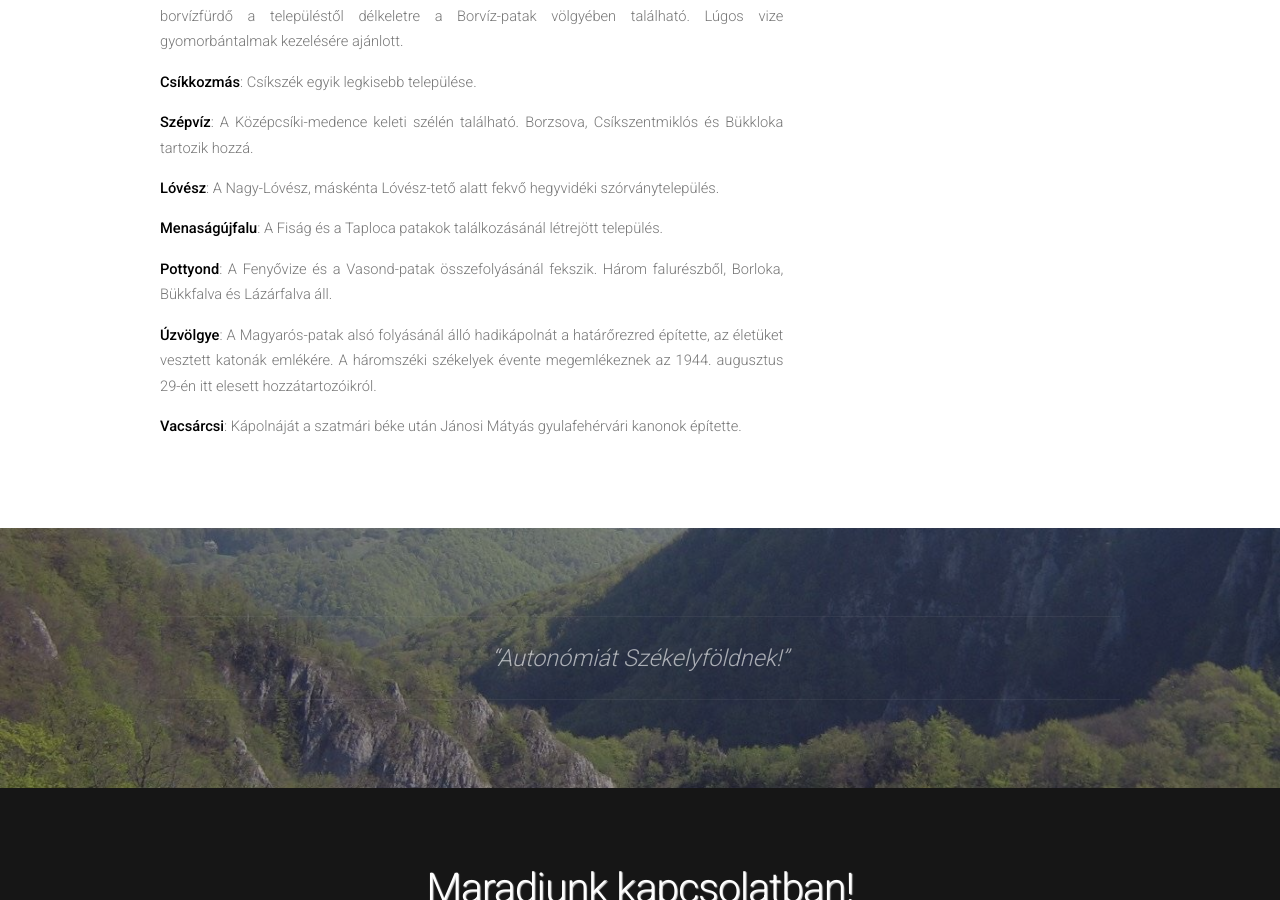
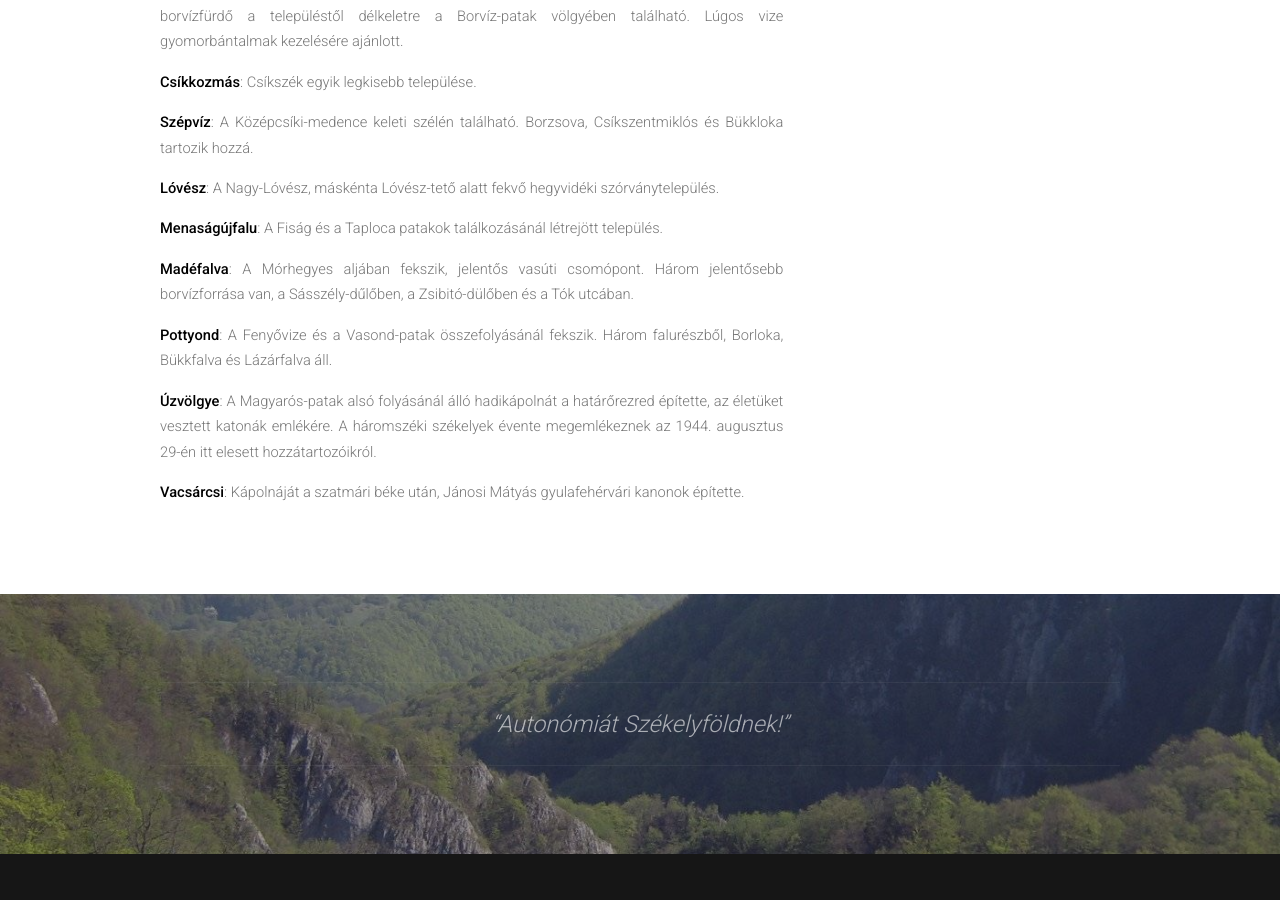
Before and after one commit to siculia/siculia.github.io, a Jekyll site: the page built from siculia-csikszek.html, in a window 1280 px wide and 900 px high, scrolled down 4831 px. Built offline with Jekyll 4.4.1, drawn with Linux system fonts in a browser that asks for light colours; nearby versions of some CDN libraries; library files that are not in the unit come from our copies; some of the changed text lies outside the part shown.

Commit message:
Csíkszéki települések leírása, Madéfalva

```diff
--- a/siculia-csikszek.html
+++ b/siculia-csikszek.html
@@ -53,7 +53,7 @@ layout: default
 							<p style="text-align: justify;"><b>Antalokpataka</b>: A Silye-hegy és a Erős-hegy között, az Antalokpataka völgyében fekszik.</p>
 							<p style="text-align: justify;"><b>Bükkhavaspataka</b>: A Barackos és Jávárdi-havasok között fekvő szórványtelepülés. Itt működött a Muhos-pataki borvízfürdő.</p>
 							<p style="text-align: justify;"><b>Barackos</b>: A Barackos és Orodik-havasok között, a Hidegség-patak középső folyásánál fekszik.</p>
-							<p style="text-align: justify;"><b>Borospataka</b>: A Borospataka-volgyében fekvő szórványtelepülés.</p>
+							<p style="text-align: justify;"><b>Borospataka</b>: A Borospataka-völgyében fekvő szórványtelepülés.</p>
 							<p style="text-align: justify;"><b>Csíkszentimre</b>: A Vermed és az Olt folyásánál fekvő falu, Szent István király fiáról, Szent Imrétől kapta a mai nevét. Hozzátartozik a Büdösfürdő nevű üdülőfalu is. Egyik régi kápolnája az 1661-ben, Tankó Margit által épített Szent-Margit kápolna.</p>
 							<p style="text-align: justify;"><b>Büdösfürdő</b>: Dél-Hargita egyik üdülőtepepe, Csíkszentimréhez tartozik, nevét a kénes szagú mofettáiról, a kénes-széndioxidos gázömléseiről kapta.</p>
 							<p style="text-align: justify;"><b>Bükkloka</b>: A Tatros forrása alatt, a Tatros patak völgyében fekvő szórványtelepülés.</p>
@@ -97,9 +97,10 @@ layout: default
 							<p style="text-align: justify;"><b>Szépvíz</b>: A Középcsíki-medence keleti szélén található.  Borzsova, Csíkszentmiklós és Bükkloka tartozik hozzá.</p>
 							<p style="text-align: justify;"><b>Lóvész</b>: A Nagy-Lóvész, máskénta Lóvész-tető alatt fekvő hegyvidéki szórványtelepülés.</p>
 							<p style="text-align: justify;"><b>Menaságújfalu</b>: A Fiság és a Taploca patakok találkozásánál létrejött település.</p>
+							<p style="text-align: justify;"><b>Madéfalva</b>: A Mórhegyes aljában fekszik, jelentős vasúti csomópont. Három jelentősebb borvízforrása van, a Sásszély-dűlőben, a Zsibitó-dülőben és a Tók utcában.</p>
 							<p style="text-align: justify;"><b>Pottyond</b>: A Fenyővize és a Vasond-patak összefolyásánál fekszik. Három falurészből, Borloka, Bükkfalva és Lázárfalva áll.</p>
 							<p style="text-align: justify;"><b>Úzvölgye</b>: A Magyarós-patak alsó folyásánál álló hadikápolnát a határőrezred építette, az életüket vesztett katonák emlékére. A háromszéki székelyek évente megemlékeznek az 1944. augusztus 29-én itt elesett hozzátartozóikról.
-							<p style="text-align: justify;"><b>Vacsárcsi</b>: Kápolnáját a szatmári béke után Jánosi Mátyás gyulafehérvári kanonok építette.</p>
+							<p style="text-align: justify;"><b>Vacsárcsi</b>: Kápolnáját a szatmári béke után, Jánosi Mátyás gyulafehérvári kanonok építette.</p>
 					</section>
 				</div>
 				{% include sidebar.html %}
```
